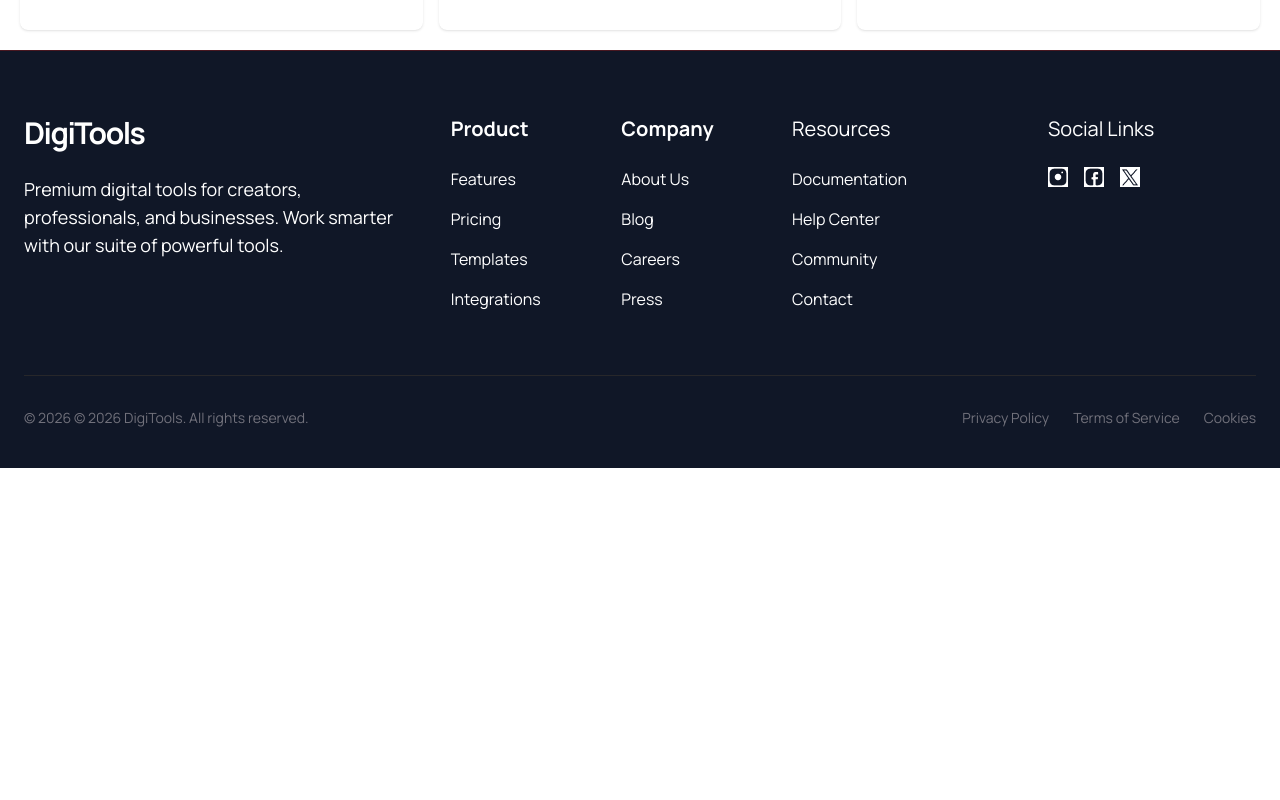
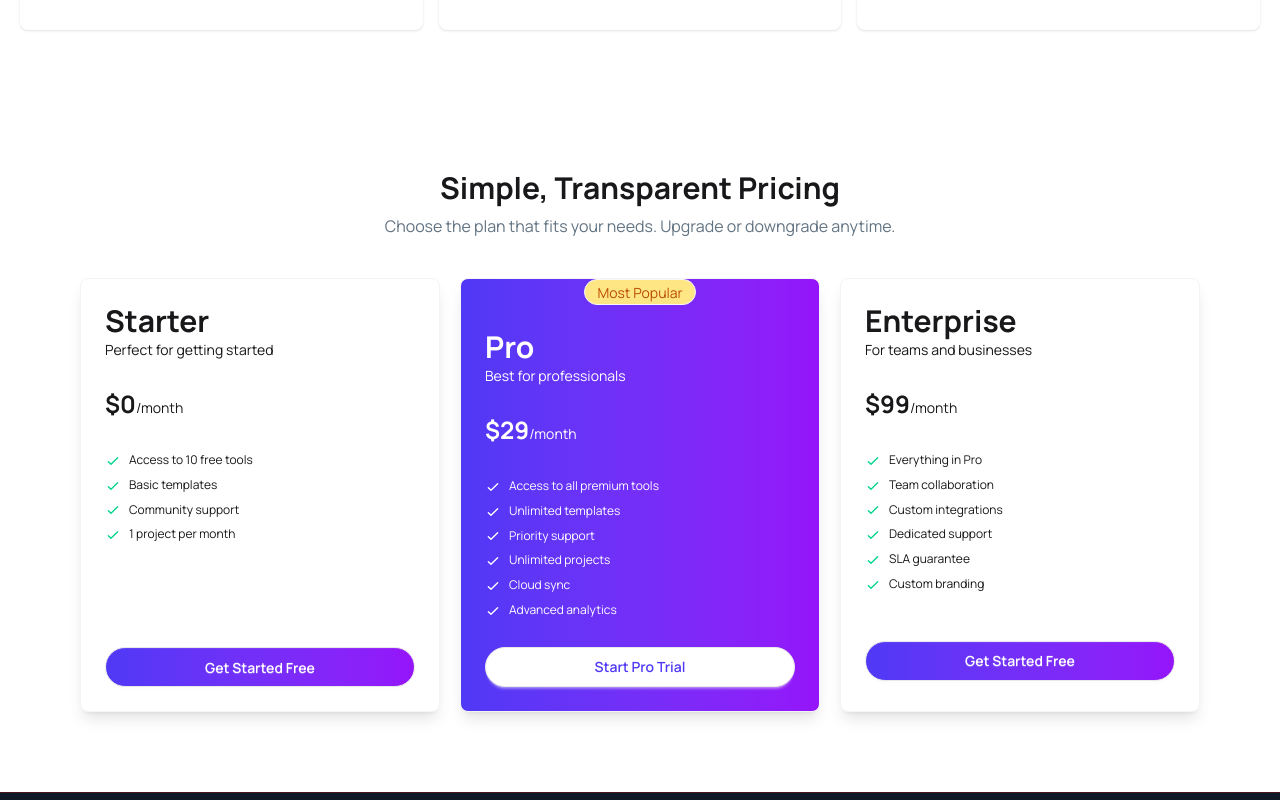
Before and after one commit to Dinislamj6/b13-A6-repo, a React (Vite) app: page / in a window 1280 px wide. Shown: the part 2540-3340 px from the top of the page. Before the commit the page ends 3008 px from the top, so only its background shows below. Built offline with nearby package versions, Linux system fonts and the light colour scheme.

Commit message:
added pricing cart

```diff
--- a/src/App.jsx
+++ b/src/App.jsx
@@ -9,6 +9,7 @@
 import Footer from './Component/Footer'
 import Star from './Component/Star'
 import Steps from './Component/Steps'
+import Pricing from './Component/Pricing'
 
 
 const getDigiTools = async () => {
@@ -40,6 +41,7 @@
       {activeTab === "cart" && <Cart carts={carts} setCarts={setCarts} activeTab={activeTab} setActiveTab={setActiveTab}></Cart>}
 
       <Steps></Steps>
+      <Pricing></Pricing>
 
       <Footer></Footer>
     </>
--- /dev/null
+++ b/src/Component/Pricing.jsx
@@ -0,0 +1,139 @@
+import React from 'react';
+
+const Pricing = () => {
+    return (
+        <div className='p-10 mt-20'>
+            <div className='text-center space-y-2'>
+                <h2 className='text-3xl font-bold'>Simple, Transparent Pricing</h2>
+                <p className='text-[#627382]'>Choose the plan that fits your needs. Upgrade or downgrade anytime.</p>
+            </div>
+
+
+            {/* cart */}
+            <div className='grid p-10 gap-5 grid-cols-1 md:grid-cols-2 lg:grid-cols-3'>
+                <div className="card bg-base-100 shadow-lg  border border-zinc-100">
+                    <div className="card-body">
+                        <div className="">
+                            <h2 className="text-3xl font-bold">Starter</h2>
+                            <p>Perfect for getting started</p>
+                        </div>
+                        <div className='mt-5'>
+                           <p><span className='font-bold text-2xl'>$0</span>/month</p>
+                        </div>
+                        <ul className="mt-6 flex flex-col gap-2 text-xs">
+                            <li>
+                                <svg xmlns="http://www.w3.org/2000/svg" className="size-4 me-2 inline-block text-success" fill="none" viewBox="0 0 24 24" stroke="currentColor"><path strokeLinecap="round" strokeLinejoin="round" strokeWidth="2" d="M5 13l4 4L19 7" /></svg>
+                                <span>Access to 10 free tools</span>
+                            </li>
+                            <li>
+                                <svg xmlns="http://www.w3.org/2000/svg" className="size-4 me-2 inline-block text-success" fill="none" viewBox="0 0 24 24" stroke="currentColor"><path strokeLinecap="round" strokeLinejoin="round" strokeWidth="2" d="M5 13l4 4L19 7" /></svg>
+                                <span>Basic templates</span>
+                            </li>
+                            <li>
+                                <svg xmlns="http://www.w3.org/2000/svg" className="size-4 me-2 inline-block text-success" fill="none" viewBox="0 0 24 24" stroke="currentColor"><path strokeLinecap="round" strokeLinejoin="round" strokeWidth="2" d="M5 13l4 4L19 7" /></svg>
+                                <span>Community support</span>
+                            </li>
+                            <li>
+                                <svg xmlns="http://www.w3.org/2000/svg" className="size-4 me-2 inline-block text-success" fill="none" viewBox="0 0 24 24" stroke="currentColor"><path strokeLinecap="round" strokeLinejoin="round" strokeWidth="2" d="M5 13l4 4L19 7" /></svg>
+                                <span>1 project per month</span>
+                            </li>
+                        </ul>
+                        <div className="mt-24">
+                            <button className="btn  bg-linear-to-r from-[#4F39F6] to-[#9514FA] rounded-full text-white btn-block">Get Started Free</button>
+                        </div>
+                    </div>
+                </div>
+
+
+
+                <div className="card bg-base-100 shadow-lg  bg-linear-to-r from-[#4F39F6] to-[#9514FA] text-white  border border-zinc-100">
+                        <div className='flex justify-center'>
+                             <span className="badge p-3 rounded-full text-[#BB4D00] bg-amber-200">Most Popular</span>
+                        </div>
+                    <div className="card-body">
+                        <div className="">
+                            <h2 className="text-3xl font-bold">Pro</h2>
+                            <p>Best for professionals</p>
+                        </div>
+                        <div className='mt-5'>
+                           <p><span className='font-bold text-2xl'>$29</span>/month</p>
+                        </div>
+                        <ul className="mt-6 flex flex-col gap-2 text-xs">
+                            <li>
+                                <svg xmlns="http://www.w3.org/2000/svg" className="size-4 me-2 inline-block" fill="none" viewBox="0 0 24 24" stroke="currentColor"><path strokeLinecap="round" strokeLinejoin="round" strokeWidth="2" d="M5 13l4 4L19 7" /></svg>
+                                <span>Access to all premium tools</span>
+                            </li>
+                            <li>
+                                <svg xmlns="http://www.w3.org/2000/svg" className="size-4 me-2 inline-block" fill="none" viewBox="0 0 24 24" stroke="currentColor"><path strokeLinecap="round" strokeLinejoin="round" strokeWidth="2" d="M5 13l4 4L19 7" /></svg>
+                                <span>Unlimited templates</span>
+                            </li>
+                            <li>
+                                <svg xmlns="http://www.w3.org/2000/svg" className="size-4 me-2 inline-block" fill="none" viewBox="0 0 24 24" stroke="currentColor"><path strokeLinecap="round" strokeLinejoin="round" strokeWidth="2" d="M5 13l4 4L19 7" /></svg>
+                                <span>Priority support</span>
+                            </li>
+                            <li>
+                                <svg xmlns="http://www.w3.org/2000/svg" className="size-4 me-2 inline-block" fill="none" viewBox="0 0 24 24" stroke="currentColor"><path strokeLinecap="round" strokeLinejoin="round" strokeWidth="2" d="M5 13l4 4L19 7" /></svg>
+                                <span>Unlimited projects</span>
+                            </li>
+                            <li>
+                                <svg xmlns="http://www.w3.org/2000/svg" className="size-4 me-2 inline-block" fill="none" viewBox="0 0 24 24" stroke="currentColor"><path strokeLinecap="round" strokeLinejoin="round" strokeWidth="2" d="M5 13l4 4L19 7" /></svg>
+                                <span>Cloud sync</span>
+                            </li>
+                            <li>
+                                <svg xmlns="http://www.w3.org/2000/svg" className="size-4 me-2 inline-block" fill="none" viewBox="0 0 24 24" stroke="currentColor"><path strokeLinecap="round" strokeLinejoin="round" strokeWidth="2" d="M5 13l4 4L19 7" /></svg>
+                                <span>Advanced analytics</span>
+                            </li>
+                        </ul>
+                        <div className="mt-5">
+                            <button className="btn  bg-white rounded-full text-[#4F39F6] btn-block">Start Pro Trial</button>
+                        </div>
+                    </div>
+                </div>
+
+
+                <div className="card  bg-base-100 shadow-lg border border-zinc-100">
+                    <div className="card-body">
+                        <div className="">
+                            <h2 className="text-3xl font-bold">Enterprise</h2>
+                            <p>For teams and businesses</p>
+                        </div>
+                        <div className='mt-5'>
+                           <p><span className='font-bold text-2xl'>$99</span>/month</p>
+                        </div>
+                        <ul className="mt-6 flex flex-col gap-2 text-xs">
+                            <li>
+                                <svg xmlns="http://www.w3.org/2000/svg" className="size-4 me-2 inline-block text-success" fill="none" viewBox="0 0 24 24" stroke="currentColor"><path strokeLinecap="round" strokeLinejoin="round" strokeWidth="2" d="M5 13l4 4L19 7" /></svg>
+                                <span>Everything in Pro</span>
+                            </li>
+                            <li>
+                                <svg xmlns="http://www.w3.org/2000/svg" className="size-4 me-2 inline-block text-success" fill="none" viewBox="0 0 24 24" stroke="currentColor"><path strokeLinecap="round" strokeLinejoin="round" strokeWidth="2" d="M5 13l4 4L19 7" /></svg>
+                                <span>Team collaboration</span>
+                            </li>
+                            <li>
+                                <svg xmlns="http://www.w3.org/2000/svg" className="size-4 me-2 inline-block text-success" fill="none" viewBox="0 0 24 24" stroke="currentColor"><path strokeLinecap="round" strokeLinejoin="round" strokeWidth="2" d="M5 13l4 4L19 7" /></svg>
+                                <span>Custom integrations</span>
+                            </li>
+                            <li>
+                                <svg xmlns="http://www.w3.org/2000/svg" className="size-4 me-2 inline-block text-success" fill="none" viewBox="0 0 24 24" stroke="currentColor"><path strokeLinecap="round" strokeLinejoin="round" strokeWidth="2" d="M5 13l4 4L19 7" /></svg>
+                                <span>Dedicated support</span>
+                            </li>
+                            <li>
+                                <svg xmlns="http://www.w3.org/2000/svg" className="size-4 me-2 inline-block text-success" fill="none" viewBox="0 0 24 24" stroke="currentColor"><path strokeLinecap="round" strokeLinejoin="round" strokeWidth="2" d="M5 13l4 4L19 7" /></svg>
+                                <span>SLA guarantee</span>
+                            </li>
+                            <li>
+                                <svg xmlns="http://www.w3.org/2000/svg" className="size-4 me-2 inline-block text-success" fill="none" viewBox="0 0 24 24" stroke="currentColor"><path strokeLinecap="round" strokeLinejoin="round" strokeWidth="2" d="M5 13l4 4L19 7" /></svg>
+                                <span>Custom branding</span>
+                            </li>
+                        </ul>
+                        <div className="mt-10">
+                            <button className="btn  bg-linear-to-r from-[#4F39F6] to-[#9514FA] rounded-full text-white btn-block">Get Started Free</button>
+                        </div>
+                    </div>
+                </div>
+            </div>
+        </div>
+    );
+};
+
+export default Pricing;
```
